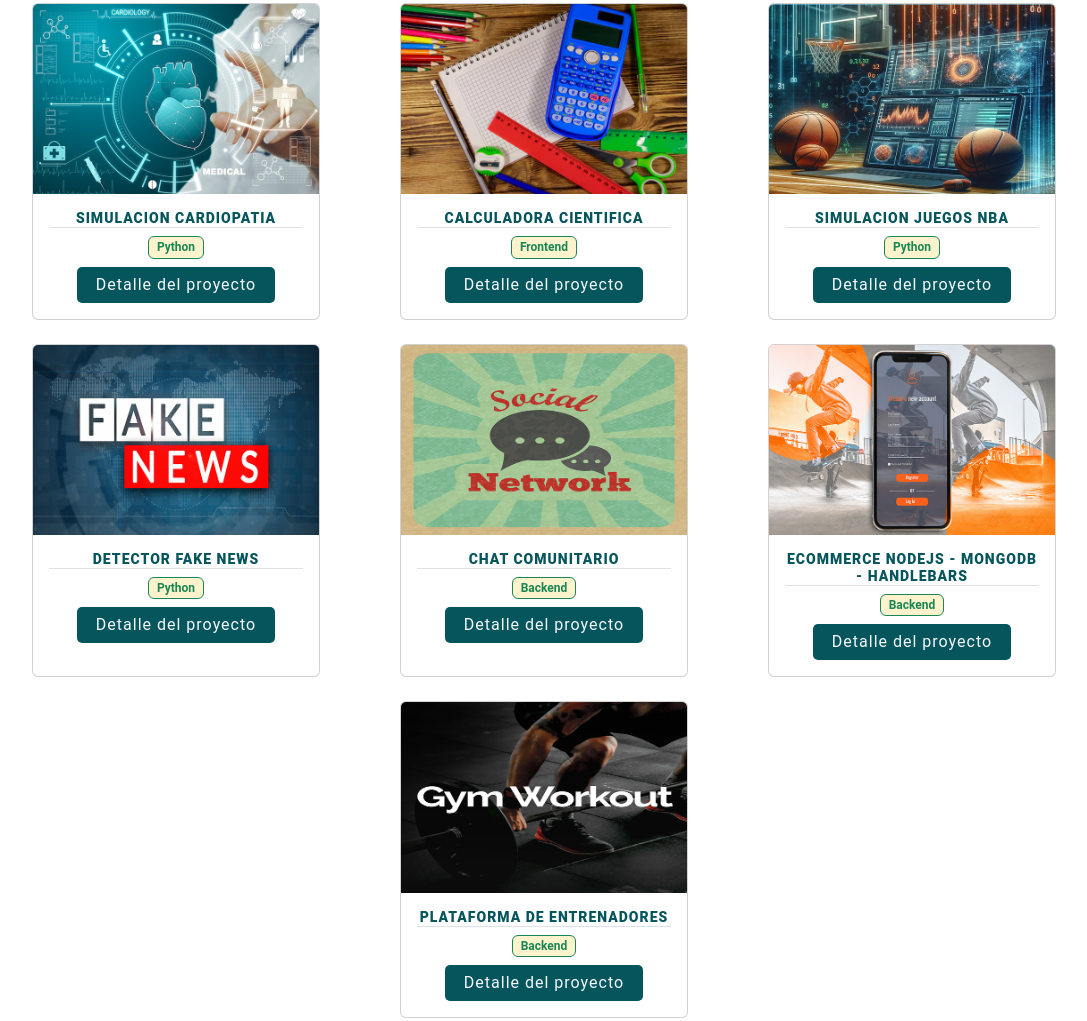
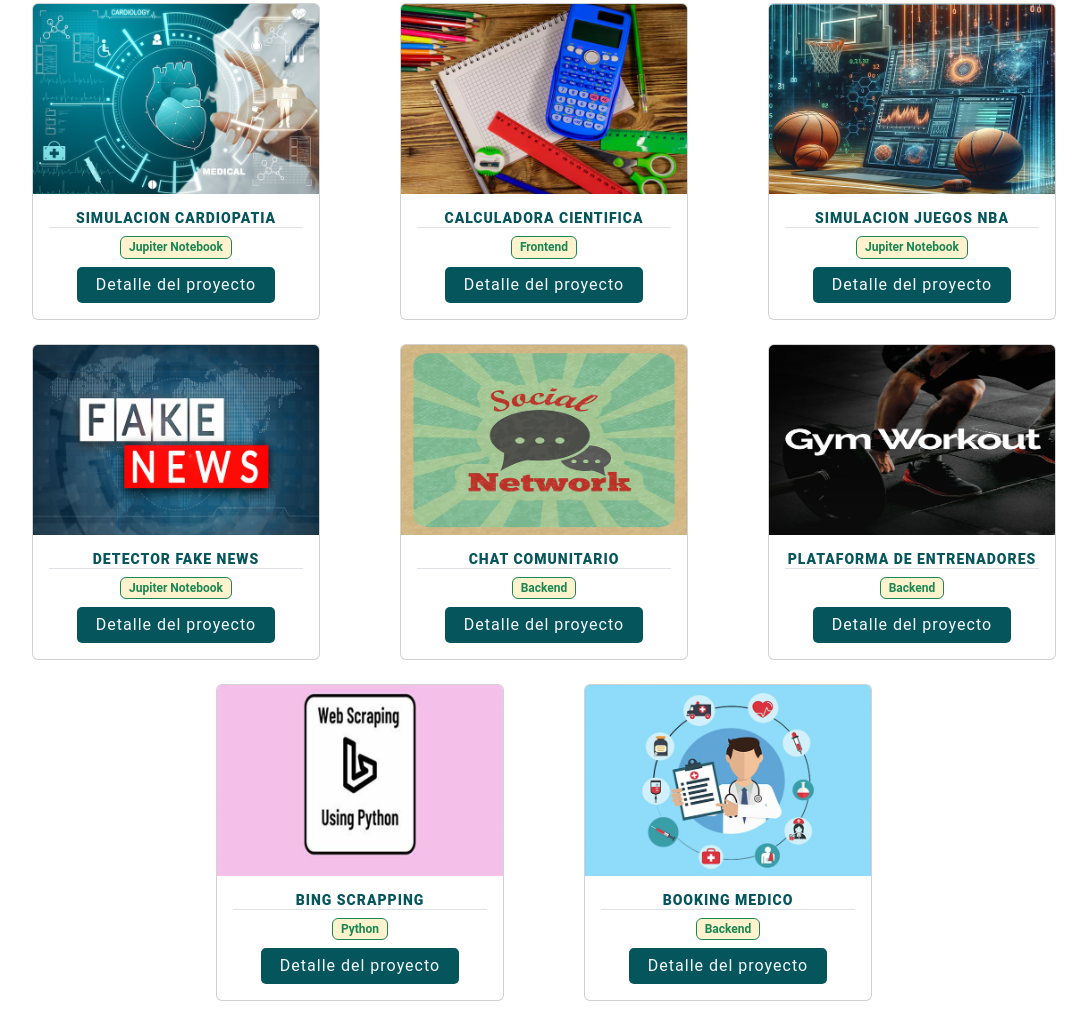
Before and after one commit to GabrielCastro1221/Portafolio, a plain HTML site: page index.html in a window 1280 px wide. Shown: the part 2422-3443 px from the top of the page, without its empty margins (96-1183 px from the left). Drawn offline with nearby package versions, Linux system fonts and the light colour scheme.

Commit message:
se agregan 2 proyectos BING SCRAPPING - BOOKING MEDICO

```diff
--- a/css/style.css
+++ b/css/style.css
@@ -213,6 +213,14 @@ html {
   margin: 5px auto;
   border-radius: 5px;
   transition: all 0.3s cubic-bezier(1, 0.3, 0.3, 1);
+}
+
+.name {
+  color: #0d737c
+}
+
+.name-span {
+  color: #268c96
 }
 
 .about {
--- a/index.html
+++ b/index.html
@@ -17,8 +17,8 @@
   <section class="home mb-5" id="home">
     <nav class="navbar">
       <div>
-        <a class="text-decoration-none fs-5 fw-bold" style="color: #0d737c" href="#home">
-          Gabriel<span style="color: #268c96">Castro</span>
+        <a class="text-decoration-none fs-5 fw-bold name" href="#home">
+          Gabriel<span class="name-span">Castro</span>
         </a>
       </div>
       <ul class="nav-links mt-3" id="navBar">
@@ -97,6 +97,7 @@
   <h3 class="sub text-center mb-4">Dale un Vistazo a Mi Trabajo</h3>
   <div class="d-flex align-items-center justify-content-center gap-3">
       <button class="btn-card" data-category="all">Todos</button>
+      <button class="btn-card" data-category="jupiter notebook">Jupiter NoteBooks</button>
       <button class="btn-card" data-category="python">Python</button>
       <button class="btn-card" data-category="frontend">Frontend</button>
       <button class="btn-card" data-category="backend">Backend</button>
--- a/js/main.js
+++ b/js/main.js
@@ -125,7 +125,7 @@ const projects = [
       "https://github.com/GabrielCastro1221/Simulacion_Cardiopatia_jupyter_notebook.git",
     deploy_link:
       "https://github.com/GabrielCastro1221/Simulacion_Cardiopatia_jupyter_notebook/blob/main/simulacion_cardiopatia.ipynb",
-    category: "python",
+    category: "jupiter notebook",
   },
   {
     _id: "project-02",
@@ -148,10 +148,10 @@ const projects = [
       "https://github.com/GabrielCastro1221/Simulacion_Partidos_NBA_jupyter_notebook.git",
     deploy_link:
       "https://github.com/GabrielCastro1221/Simulacion_Partidos_NBA_jupyter_notebook/blob/main/ProyectoDS_GabrielCastroRamirez.ipynb",
-    category: "python",
+    category: "jupiter notebook",
   },
   {
-    _id: "project-05",
+    _id: "project-04",
     img: "../assets/images/fakeNews.jpg",
     title: "Detector Fake News",
     description:
@@ -160,10 +160,10 @@ const projects = [
       "https://colab.research.google.com/drive/1N81w_WpW2_Qubyxcl6lMBIl1Pg3bjBnZ",
     deploy_link:
       "https://colab.research.google.com/drive/1N81w_WpW2_Qubyxcl6lMBIl1Pg3bjBnZ",
-    category: "python",
+    category: "jupiter notebook",
   },
   {
-    _id: "project-06",
+    _id: "project-05",
     img: "../assets/images/chati.jpg",
     title: "Chat comunitario",
     description:
@@ -174,24 +174,34 @@ const projects = [
     category: "backend",
   },
   {
-    _id: "project-07",
-    img: "../assets/images/ecommerce.jpg",
-    title: "Ecommerce Nodejs - MongoDB - Handlebars",
-    description:
-      "Este proyecto consiste en una plataforma de ecommerce especializada en la venta de productos para skaters, desarrollada con Node.js, MongoDB y Handlebars. El objetivo del proyecto es proporcionar una experiencia de compra en línea fluida y personalizada para los entusiastas del skateboarding.",
-    repository_link:
-      "https://github.com/GabrielCastro1221/Ecommerce-nodeJs-MongoDB-Handlebars.git",
-    deploy_link: "https://ecommerce-nodejs-mongodb-handlebars.onrender.com/",
-    category: "backend",
-  },
-  {
-    _id: "project-08",
+    _id: "project-06",
     img: "../assets/images/trainners.jpg",
     title: "Plataforma de entrenadores",
     description:
       "La plataforma de entrenadores es tu destino integral para todo lo relacionado con el fitness y el deporte. Nuestra plataforma ofrece una experiencia completa y personalizada para usuarios y entrenadores, con múltiples funcionalidades diseñadas para satisfacer todas tus necesidades.",
     repository_link: "https://github.com/GabrielCastro1221/trainners.git",
     deploy_link: "https://trainners.onrender.com/",
+    category: "backend",
+  },
+  {
+    _id: "project-07",
+    img: "../assets/images/bing.jpg",
+    title: "Bing Scrapping",
+    description:
+      "Esta aplicación es una herramienta gráfica desarrollada en Python con la biblioteca Tkinter para buscar y descargar imágenes automáticamente desde Bing utilizando el módulo bing-image-downloader. El programa permite especificar un término de búsqueda y la cantidad de imágenes que se desean descargar.",
+    repository_link: "https://github.com/GabrielCastro1221/bing_scrapper.git",
+    deploy_link:
+      "https://github.com/GabrielCastro1221/bing_scrapper/tree/main/dist",
+    category: "python",
+  },
+  {
+    _id: "project-08",
+    img: "../assets/images/bookingMedico5.jpg",
+    title: "Booking Medico",
+    description:
+      "Plataforma web desarrollada con Node.js, MongoDB y Handlebars para agendar citas médicas online y presenciales. Incluye: videoconsultas: Consultas médicas remotas mediante videollamadas. Perfiles autoadministrables: Doctores, pacientes y enfermeras gestionan su información.Registro y aprobación de doctores: Los doctores se registran y son aprobados por un administrador. Panel de enfermeras: Ofrecen servicios y gestionan perfiles. Cuenta de administrador: Administra la base de datos y la plataforma.",
+    repository_link: "https://github.com/GabrielCastro1221/booking_medico.git",
+    deploy_link: "https://booking-medico.onrender.com",
     category: "backend",
   },
 ];
```
Also changed, not shown: assets/images/bing.jpg (added), 1 other file.
